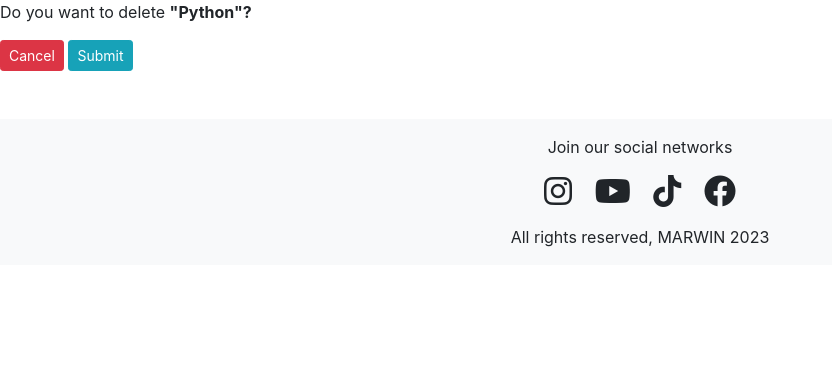
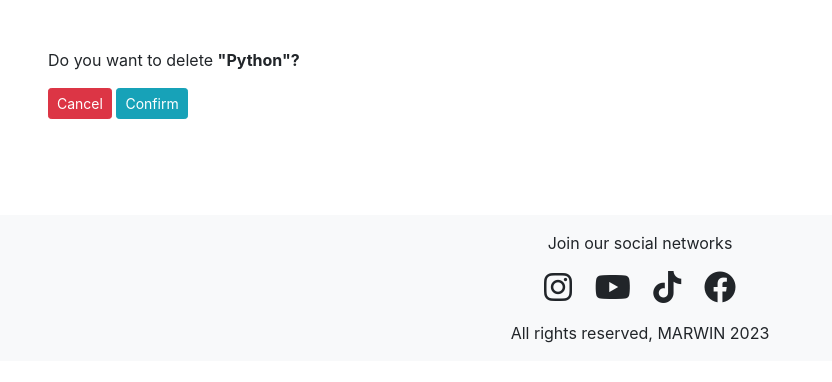
Before and after one commit to 1mpxrfect/BackFinal, a Django app: page /site_admin/delete_product/10/ in a window 1280 px wide. Shown: the part 64-446 px from the top of the page, without its empty margins (0-832 px from the left). Run offline with Django 4.2, Linux system fonts and the light colour scheme; data comes from the database, SQL or seed files in the repository; some libraries are stand-ins or nearby versions.

Commit message:
minor changes

```diff
--- a/myproject/myapp/templates/myapp/delete_product.html
+++ b/myproject/myapp/templates/myapp/delete_product.html
@@ -1,15 +1,15 @@
-{% extends 'base.html' %}
+{% extends 'myapp/site_admin.html' %}
 
 {% load static %}
 
 {% block content %}
+    <div class=" p-5">
+        <p>Do you want to delete <b>"{{ product }}"?</b></p>
 
-<p>Do you want to delete <b>"{{ product }}"?</b></p>
-
-<form action="{% url 'delete_product' product.id %}" method="POST">
-    {% csrf_token %}
-    <a class="btn btn-sm btn-danger" href="{% url 'site_admin' %}">Cancel</a>
-    <input class="btn btn-sm btn-info" type="submit" name="Confirm">
-</form>
-
+        <form action="{% url 'delete_product' product.id %}" method="POST">
+            {% csrf_token %}
+            <a class="btn btn-sm btn-danger" href="{% url 'site_admin' %}">Cancel</a>
+            <input class="btn btn-sm btn-info" type="submit" value="Confirm" name="Confirm">
+        </form>
+    </div>
 {% endblock content %}
```
Also changed, not shown: myproject/myapp/templates/myapp/site_admin.html (+3 -27 lines).
